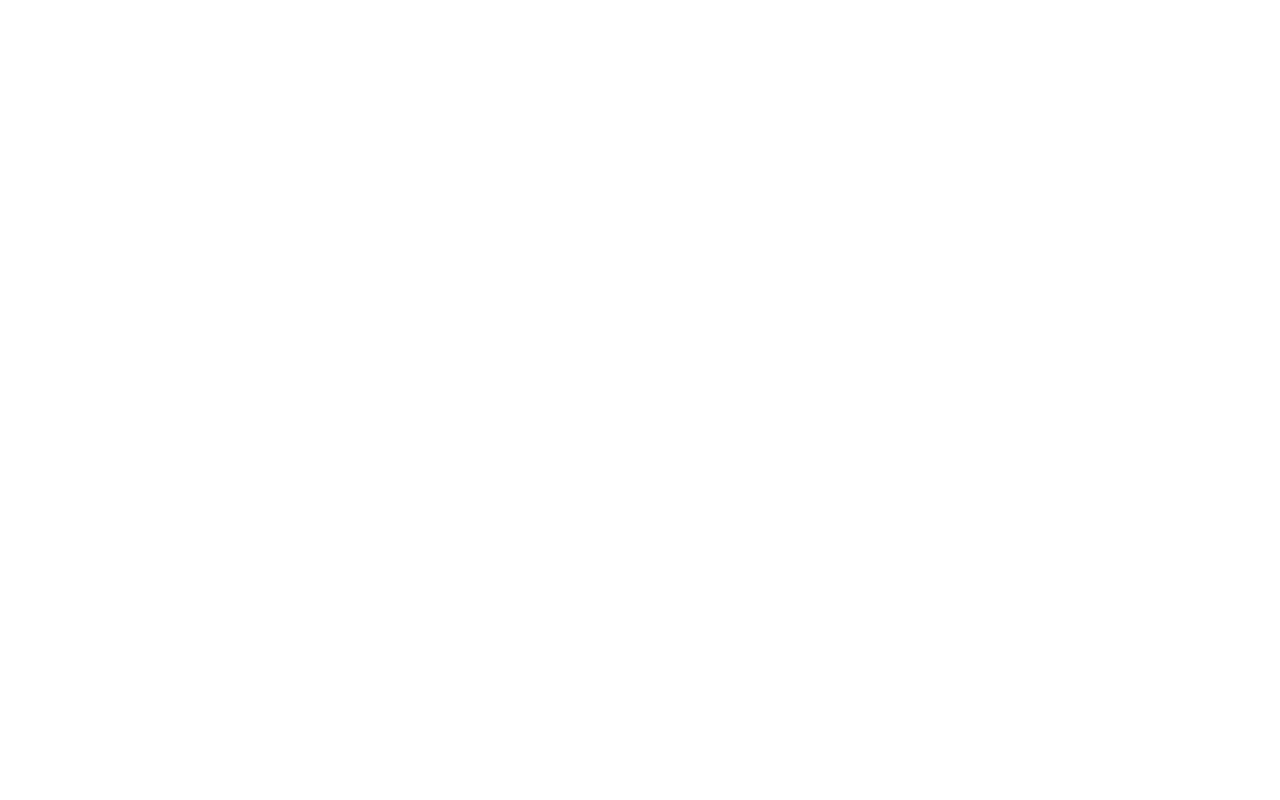
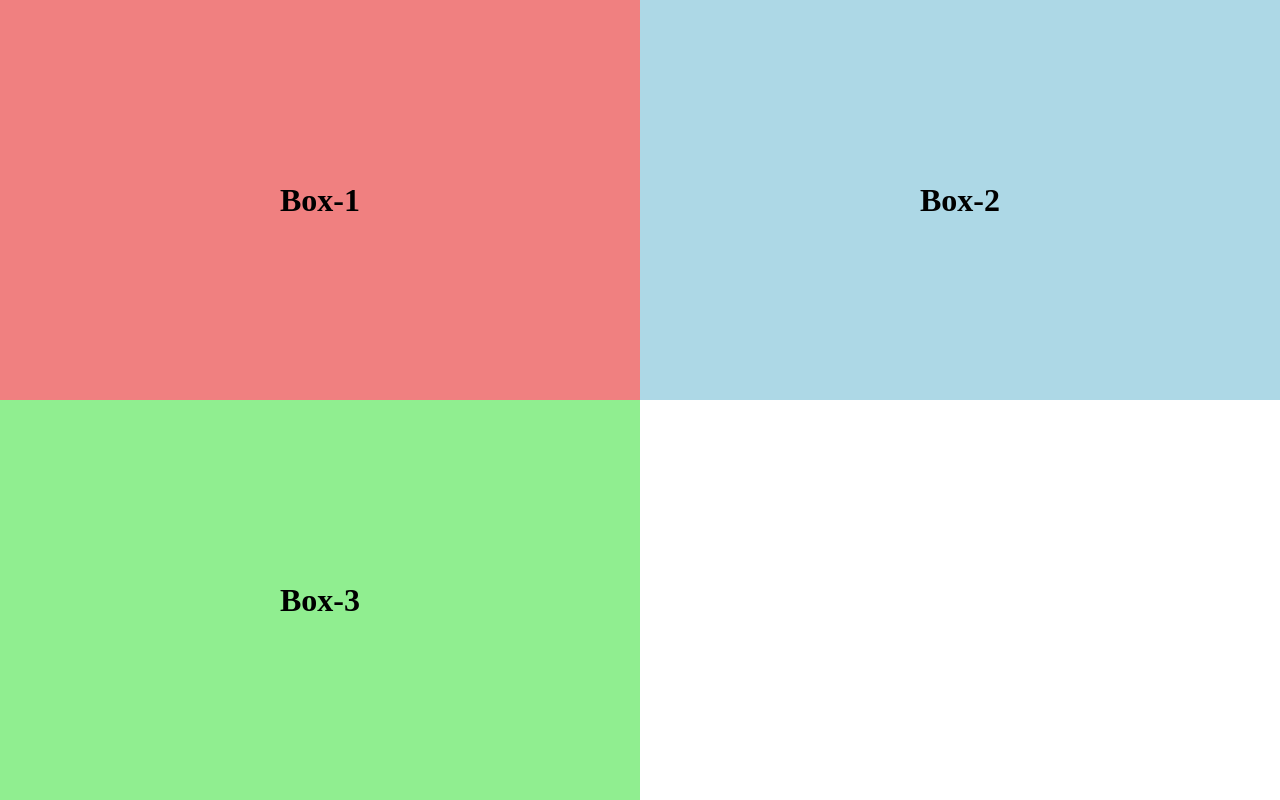
Before and after one commit to picklu/css-grid, a plain HTML site: page index.html in a window 1280 px wide. Drawn offline with Linux system fonts and the light colour scheme.

Commit message:
style 3 boxes in 2x2 grid

```diff
--- a/index.html
+++ b/index.html
@@ -10,7 +10,17 @@
     </head>
 
     <body>
-
+        <div class="grid">
+            <div class="box box-1">
+                <h1>Box-1</h1>
+            </div>
+            <div class="box box-2">
+                <h1>Box-2</h1>
+            </div>
+            <div class="box box-3">
+                <h1>Box-3</h1>
+            </div>
+        </div>
     </body>
 
 </html>
--- a/style.css
+++ b/style.css
@@ -0,0 +1,28 @@
+* {
+    margin: 0;
+    padding: 0;
+    box-sizing: border-box;
+}
+
+.box {
+    display: flex;
+    justify-content: center;
+    align-items: center;
+}
+
+.box-1 {
+    background-color: lightcoral;
+}
+.box-2 {
+    background-color: lightblue;
+}
+.box-3 {
+    background-color: lightgreen;
+}
+
+.grid {
+    height: 100vh;
+    display: grid;
+    grid-template-columns: 1fr 1fr;
+    grid-template-rows: 1fr 1fr;
+}
```
